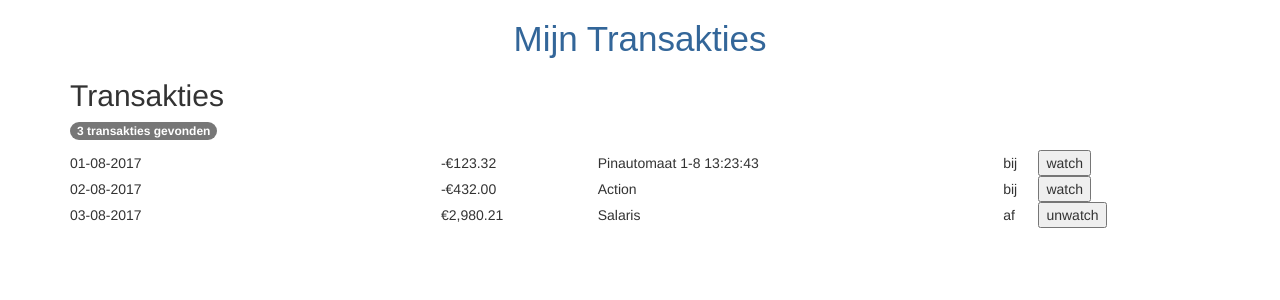
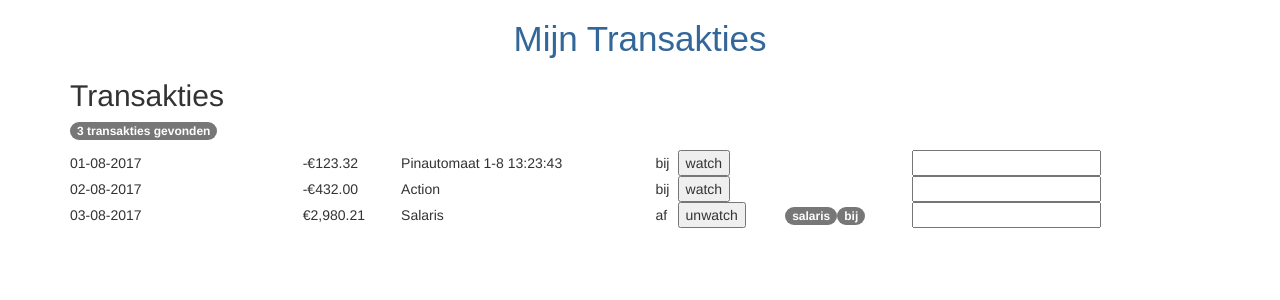
Before and after one commit to chrisvandergeer/angular-budget, an Angular app: page / in a window 1280 px wide. Shown: the top 300 px of the page. Built offline with nearby package versions, Linux system fonts and the light colour scheme.

Commit message:
dependency injection added

```diff
--- a/src/app/app.module.ts
+++ b/src/app/app.module.ts
@@ -4,6 +4,7 @@ import { FormsModule } from '@angular/forms';
 
 import { AppComponent } from './app.component';
 import { Transakties } from './transakties.component';
+import { TransaktieDataService } from './transaktie-data-service';
 
 @NgModule({
   declarations: [
@@ -12,7 +13,7 @@ import { Transakties } from './transakties.component';
   imports: [
     BrowserModule, FormsModule
   ],
-  providers: [],
+  providers: [ TransaktieDataService ],
   bootstrap: [AppComponent]
 })
 export class AppModule { }
--- a/src/app/mock.ts
+++ b/src/app/mock.ts
@@ -4,17 +4,20 @@ export const TRANSAKTIES: Transaktie[] = [{
     "datum": "01-08-2017",
     "bedrag": -123.32,
     "omschrijving": "Pinautomaat 1-8 13:23:43",
-    "watch": false
+    "watch": false,
+    "tags": []
   },
   {
     "datum": "02-08-2017",
     "bedrag": -432,
     "omschrijving": "Action",
-    "watch": false
+    "watch": false,
+    "tags": []
   },
   {
     "datum": "03-08-2017",
     "bedrag": 2980.21,
     "omschrijving": "Salaris",
-    "watch": true
+    "watch": true,
+    "tags": ["salaris", "bij"]
   }];
--- /dev/null
+++ b/src/app/transaktie-data-service.ts
@@ -0,0 +1,10 @@
+import { TRANSAKTIES } from './mock';
+import { Injectable } from '@angular/core';
+
+@Injectable()
+export class TransaktieDataService {
+
+  getTransakties() {
+    return TRANSAKTIES;
+  }
+}
--- a/src/app/transaktie.ts
+++ b/src/app/transaktie.ts
@@ -3,5 +3,5 @@ export class Transaktie {
   bedrag: number;
   omschrijving: string;
   watch: boolean;
-  tag: string;
+  tags: string[];
 }
--- a/src/app/transakties.component.html
+++ b/src/app/transakties.component.html
@@ -12,5 +12,13 @@
         <span *ngIf="tr.watch"><button (click)="unwatch(tr)">unwatch</button></span>
         <span *ngIf="!tr.watch"><button (click)="watch(tr)">watch</button></span>
     </td>
+    <td>
+        <span *ngFor="let tagName of tr.tags">
+          <span class="badge" (click)="removeTag(tagName, tr)">{{tagName}}</span>
+        </span>
+    </td>
+    <td>
+        <input type="text" (blur)="addTag($event, tr)" />
+    </td>
   </tr>
 </table>
--- a/src/app/transakties.component.ts
+++ b/src/app/transakties.component.ts
@@ -1,7 +1,7 @@
 import { Component } from '@angular/core';
 
 import { Transaktie } from './transaktie';
-import { TRANSAKTIES } from './mock';
+import { TransaktieDataService } from './transaktie-data-service';
 
 @Component({
   selector: 'transakties',
@@ -11,8 +11,10 @@ import { TRANSAKTIES } from './mock';
 export class Transakties {
   transakties: Transaktie[];
 
+  constructor(private transaktieDataService : TransaktieDataService) {};
+
   ngOnInit() {
-    this.transakties = TRANSAKTIES;
+    this.transakties = this.transaktieDataService.getTransakties();
   }
 
   aantalTransakties() {
@@ -26,4 +28,17 @@ export class Transakties {
   unwatch(t) {
     t.watch = false;
   }
+
+  addTag(event, tr) {
+    if (tr.tags.indexOf(event.target.value) < 0) {
+      tr.tags.push(event.target.value);
+    }
+  }
+
+  removeTag(tagname, tr) {
+    let index = tr.tags.indexOf(tagname);
+    if (index >= 0) {
+      tr.tags.splice(index, 1);
+    }
+  }
 }
```
